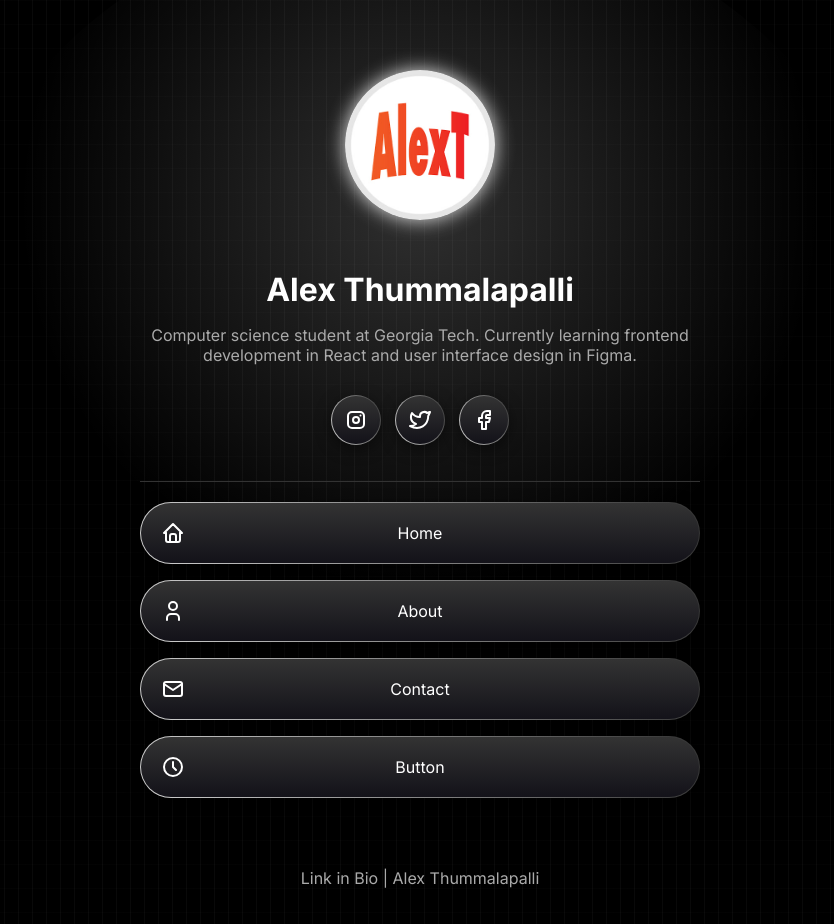
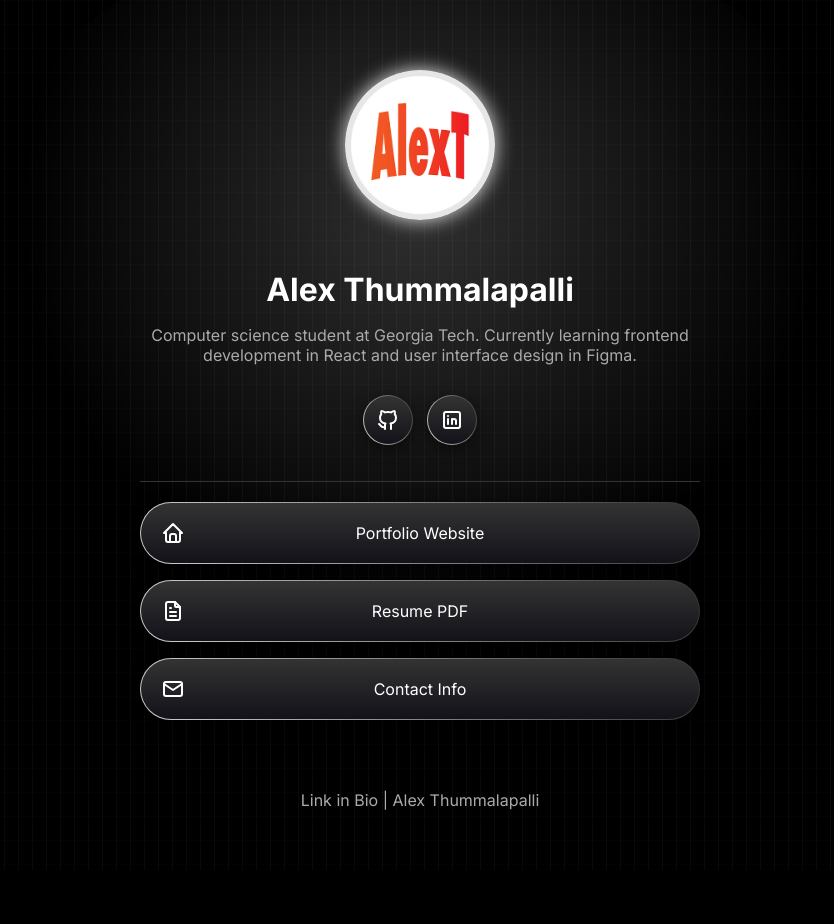
Before and after one commit to AlexT101/link-in-bio, a Next.js app: page / in a window 1280 px wide. Shown: the top 924 px of the page, without its empty margins (220-1054 px from the left). After the commit the page ends 870 px from the top, so only its background shows below. Built offline with nearby package versions, Linux system fonts and the light colour scheme.

Commit message:
update links

```diff
--- a/app/page.tsx
+++ b/app/page.tsx
@@ -2,7 +2,7 @@
 
 import "./index.css";
 import Avatar from '../public/Avatar.jpg';
-import { IconHome, IconUser, IconMail, IconClock, IconBrandInstagram, IconBrandTwitter, IconBrandFacebook } from '@tabler/icons-react';
+import { IconHome, IconMail, IconBrandGithub, IconBrandLinkedin, IconFileText } from '@tabler/icons-react';
 
 import { useEffect } from 'react';
 import AOS from 'aos';
@@ -18,18 +18,16 @@ const name = "Alex Thummalapalli";
 const description = "Computer science student at Georgia Tech. Currently learning frontend development in React and user interface design in Figma.";
 
 const links = [
-  { name: 'Home', href: 'https://google.com', Icon: IconHome },
-  { name: 'About', href: 'https://google.com', Icon: IconUser },
-  { name: 'Contact', href: 'https://google.com', Icon: IconMail },
-  { name: 'Button', href: 'https://google.com', Icon: IconClock },
+  { name: 'Portfolio Website', href: 'https://alext.app', Icon: IconHome },
+  { name: 'Resume PDF', href: 'https://drive.google.com/file/d/1WmNBNW5tS6ZugPjRx6H2PEglHoviP7r1/view?usp=drive_link', Icon: IconFileText },
+  { name: 'Contact Info', href: 'mailto:alext@gatech.edu', Icon: IconMail },
 ];
 
 const displayIcons = true;
 
 const socialIcons = [
-  { name: 'Instagram', href: "https://www.instagram.com/", icon: IconBrandInstagram },
-  { name: 'Twitter', href: "https://twitter.com/", icon: IconBrandTwitter },
-  { name: 'Facebook', href: "https://www.facebook.com/", icon: IconBrandFacebook },
+  { name: 'Github', href: "https://github.com/AlexT101", icon: IconBrandGithub },
+  { name: 'Linkedin', href: "https://www.linkedin.com/in/alext101", icon: IconBrandLinkedin },
 ];
 
 /**--------------------------------------*/
```
